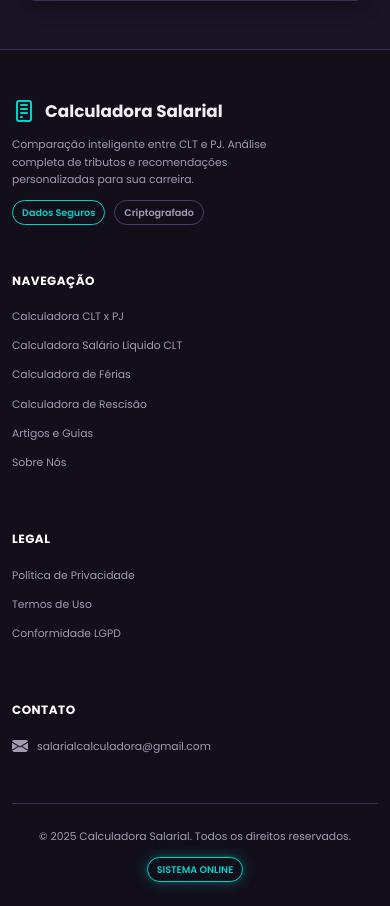
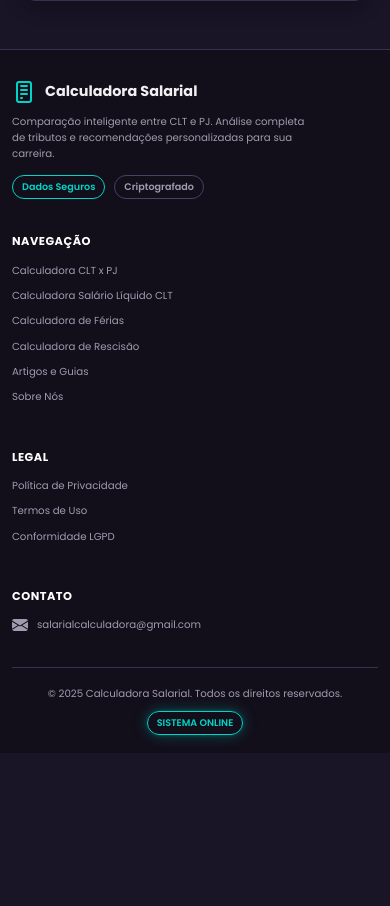
Before and after one commit to BigbUg001/calculadora-pj-clt, a plain HTML site: page index.html in a window 390 px wide. Shown: the part 4634-5540 px from the top of the page. After the commit the page ends 5387 px from the top, so only its background shows below. Drawn offline with nearby package versions, Linux system fonts and the light colour scheme.

```diff
--- a/style.css
+++ b/style.css
@@ -794,6 +794,14 @@ svg { vertical-align: middle; }
         padding-right: 1rem !important;
     }
     /* --- FIM DA CORREÇÃO DE ALINHAMENTO MÓVEL --- */
+
+    /* --- INÍCIO: Correção Grid de Artigos Mobile --- */
+    .artigos-grid {
+        grid-template-columns: 1fr 1fr; /* Força duas coluna no tablet */
+        gap: 1.25rem; /* Pode ajustar o espaço vertical entre os cards */
+    }
+    /* --- FIM: Correção Grid de Artigos Mobile --- */
+
 }
 @media (max-width: 600px) {
     .btn-primary { display: none; }
@@ -895,6 +903,60 @@ svg { vertical-align: middle; }
     }
 
     /* --- FIM: Otimização de Padding Mobile --- */
+
+    /* --- INÍCIO: Correção Grid de Artigos Mobile --- */
+    .artigos-grid {
+        grid-template-columns: 1fr; /* Força UMA coluna no mobile */
+        gap: 1.25rem; /* Pode ajustar o espaço vertical entre os cards */
+    }
+    /* --- FIM: Correção Grid de Artigos Mobile --- */
+
+    /* --- INÍCIO: Otimização Footer Mobile --- */
+
+    /* Reduz padding geral do footer */
+    .footer {
+        padding: 2.5rem 1rem 1.5rem 1rem; /* Reduzido de 4rem topo / 2rem baixo */
+    }
+
+    /* Reduz espaçamento entre as colunas empilhadas */
+    .footer-grid {
+        grid-template-columns: 1fr; /* Garante uma coluna (já deve estar) */
+        gap: 1.5rem; /* Reduzido de 2.5rem */
+        padding-bottom: 2rem; /* Reduzido de 3rem */
+    }
+
+    /* Reduz margem inferior dos títulos das colunas */
+    .footer-col h4 {
+        font-size: 0.95rem; /* Levemente menor */
+        margin-bottom: 1rem; /* Reduzido de 1.5rem */
+    }
+
+    /* Reduz margem inferior dos links e itens de contato */
+    .footer-col a, .contact-item {
+        font-size: 0.85rem; /* Levemente menor */
+        margin-bottom: 0.75rem; /* Reduzido de 1rem */
+    }
+
+    /* Reduz tamanho e margem do parágrafo da primeira coluna */
+     .footer-col p {
+        font-size: 0.85rem; /* Levemente menor */
+        margin-bottom: 1rem; /* Ajuste conforme necessário */
+     }
+
+     /* Reduz margem inferior do logo */
+     .footer-col .logo {
+         margin-bottom: 0.75rem; /* Reduzido de 1rem */
+         font-size: 1.2rem; /* Levemente menor */
+     }
+
+     /* Ajusta espaçamento do footer-bottom */
+     .footer-bottom {
+         padding-top: 1.5rem; /* Reduzido de 2rem */
+         gap: 0.75rem; /* Reduzido de 1rem */
+         font-size: 0.85rem; /* Levemente menor */
+     }
+
+    /* --- FIM: Otimização Footer Mobile --- */
 
 }
 
```
